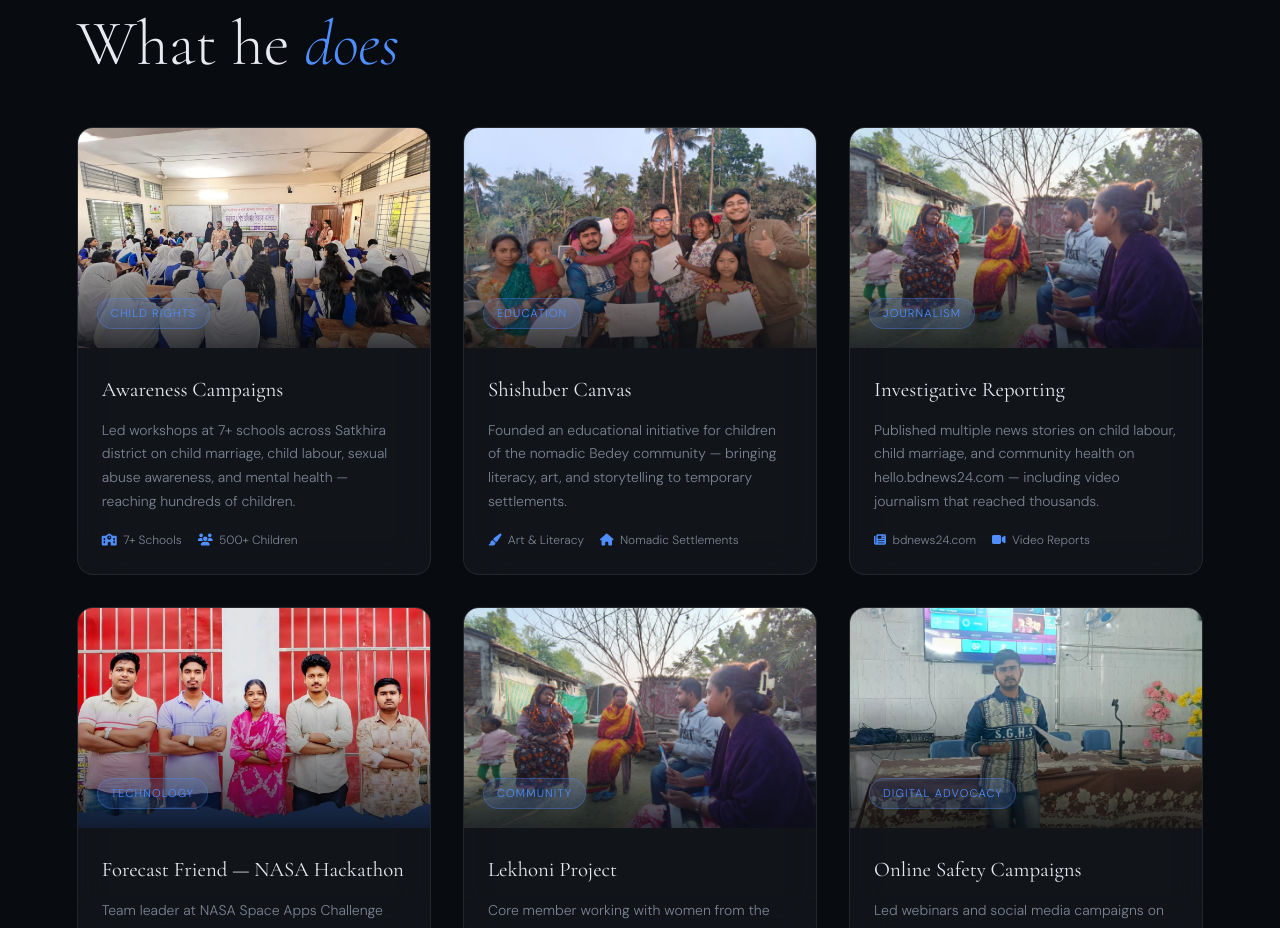
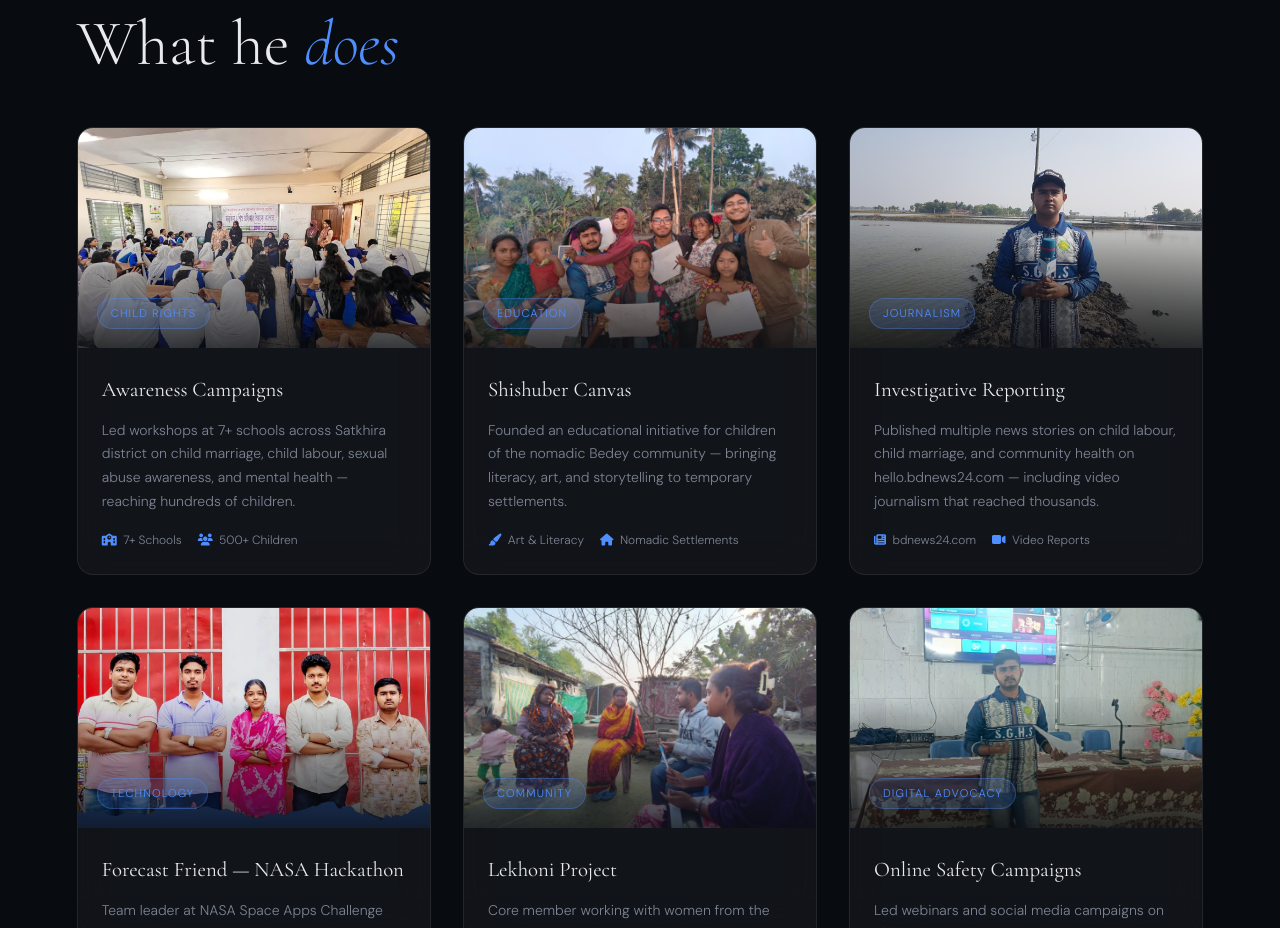
Before and after one commit to ScriptySphere/sudiptodebnath.com-, a plain HTML site: page index.html in a window 1280 px wide. Shown: the part 5520-6448 px from the top of the page. Drawn offline with nearby package versions, Linux system fonts and the light colour scheme; a web font is replaced by a local one.

Commit message:
Update index.html

```diff
--- a/index.html
+++ b/index.html
@@ -313,7 +313,7 @@
 
       <div class="work-card glass" data-tilt>
         <div class="work-card-img">
-          <img src="report.jpg" alt="Journalist holding a microphone at an interview about child labour and social issues" loading="lazy" />
+          <img src="report2.jpeg" alt="Journalist holding a microphone at an interview about child labour and social issues" loading="lazy" />
           <div class="work-card-overlay">
             <span class="work-tag">Journalism</span>
           </div>
```
